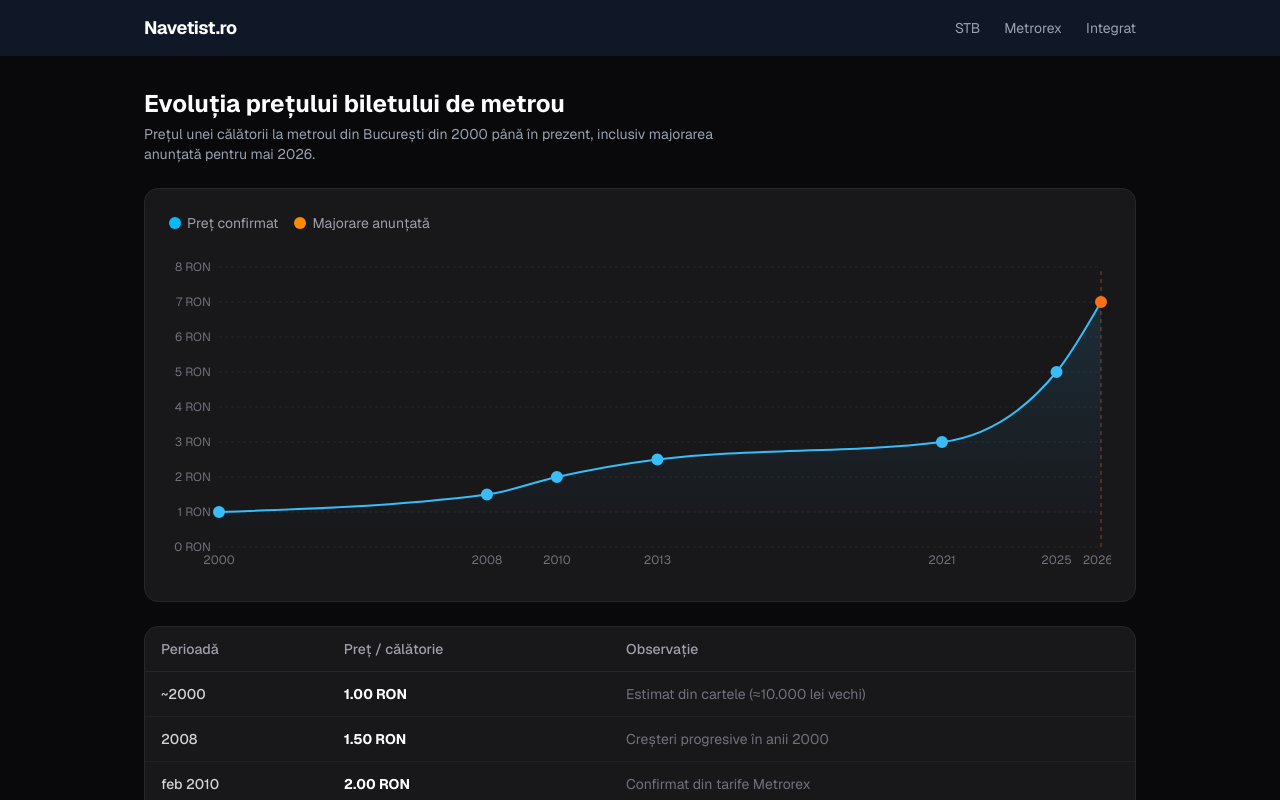
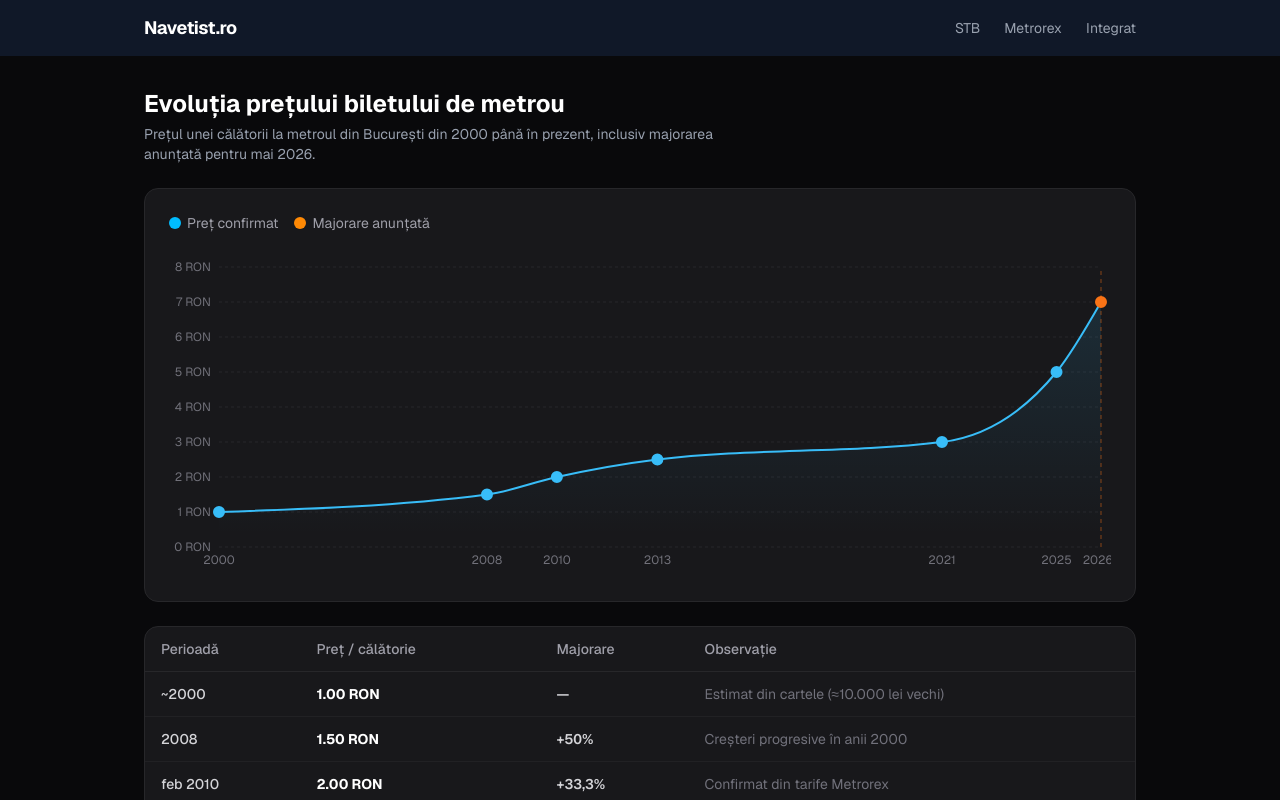
Before and after one commit to silviuio/navetist, a Next.js app: page /metrorex/istoric in a window 1280 px wide. Shown: the top 800 px of the page. Built offline with nearby package versions, Linux system fonts and the light colour scheme.

Commit message:
Adauga procent majorare in tabel

```diff
--- a/app/components/MetrorexIstoricChart.tsx
+++ b/app/components/MetrorexIstoricChart.tsx
@@ -12,11 +12,26 @@ import {
 } from "recharts";
 import priceHistory from "../data/metrorex-price-history.json";
 
-const data = priceHistory.entries.map((e) => ({
-  ...e,
-  timestamp: new Date(e.date).getTime(),
-  priceFmt: `${e.price.toFixed(2)} RON`,
-}));
+const data = priceHistory.entries.map((e, index, entries) => {
+  const previousPrice = entries[index - 1]?.price;
+  const increasePercent =
+    previousPrice === undefined
+      ? null
+      : ((e.price - previousPrice) / previousPrice) * 100;
+
+  return {
+    ...e,
+    timestamp: new Date(e.date).getTime(),
+    priceFmt: `${e.price.toFixed(2)} RON`,
+    increasePercent,
+    increaseFmt:
+      increasePercent === null
+        ? "—"
+        : `+${increasePercent.toLocaleString("ro-RO", {
+            maximumFractionDigits: 1,
+          })}%`,
+  };
+});
 
 function formatYear(timestamp: number): string {
   return new Date(timestamp).getFullYear().toString();
@@ -129,6 +144,7 @@ export default function MetrorexIstoricChart() {
             <tr className="border-b border-zinc-800">
               <th className="text-left px-4 py-3 text-zinc-400 font-medium">Perioadă</th>
               <th className="text-left px-4 py-3 text-zinc-400 font-medium">Preț / călătorie</th>
+              <th className="text-left px-4 py-3 text-zinc-400 font-medium">Majorare</th>
               <th className="text-left px-4 py-3 text-zinc-400 font-medium hidden sm:table-cell">Observație</th>
             </tr>
           </thead>
@@ -145,6 +161,13 @@ export default function MetrorexIstoricChart() {
                     <span className="ml-2 text-xs font-normal text-orange-400/70">anunțat</span>
                   )}
                 </td>
+                <td
+                  className={`px-4 py-3 font-semibold tabular-nums ${
+                    entry.upcoming ? "text-orange-400" : "text-zinc-300"
+                  }`}
+                >
+                  {entry.increaseFmt}
+                </td>
                 <td className="px-4 py-3 text-zinc-500 hidden sm:table-cell">{entry.note}</td>
               </tr>
             ))}
```
